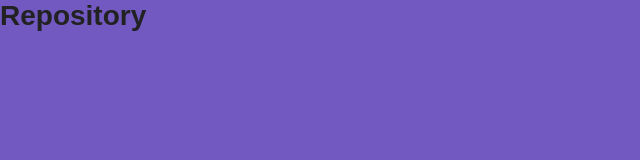
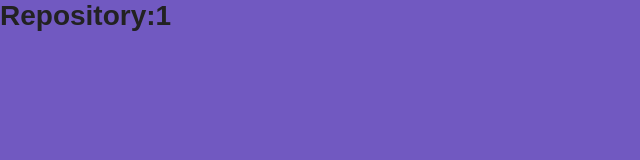
Before and after one commit to farleybsd/Rocketseat-Bootcamp-GoStack-9, a React (Create React App) app in the folder modulo05/modulo05/: page /repository/1 in a window 1280 px wide. Shown: the top 160 px of the page, without its empty margins (0-640 px from the left). Built offline with nearby package versions, Linux system fonts and the light colour scheme.

Commit message:
navegacao de rotas

```diff
--- a/modulo05/modulo05/src/pages/Main/index.js
+++ b/modulo05/modulo05/src/pages/Main/index.js
@@ -1,5 +1,6 @@
 import React, { Component } from 'react';
 import { FaGithubAlt, FaPlus, FaSpinner } from 'react-icons/fa'
+import { Link } from 'react-router-dom'
 
 import api from '../../services/api'
 import { Container, Form, SubmitButton, List } from './styles';
@@ -95,7 +96,7 @@
                     {repositories.map(repository => (
                         <li key={repository.name}>
                             <span>{repository.name}</span>
-                            <a href="">Detalhes</a>
+                            <Link to={`/repository${encodeURIComponent(repository.name)}`}>Detalhes</Link>
                         </li>
                     ))}
                 </List>
--- a/modulo05/modulo05/src/pages/Repository/index.js
+++ b/modulo05/modulo05/src/pages/Repository/index.js
@@ -2,8 +2,8 @@
 
 // import { Container } from './styles';
 
-export default function Repository() {
+export default function Repository({ match }) {
     return (
-        <h1>Repository</h1>
+        <h1>Repository:{decodeURIComponent(match.params.repository)}</h1>
     );
 }
--- a/modulo05/modulo05/src/routes.js
+++ b/modulo05/modulo05/src/routes.js
@@ -11,7 +11,7 @@
             <Switch>
 
                 <Route path="/" exact component={Main} />
-                <Route path="/repository" component={Repository} />
+                <Route path="/repository/:repository/" component={Repository} />
 
             </Switch>
         </BrowserRouter>
```
